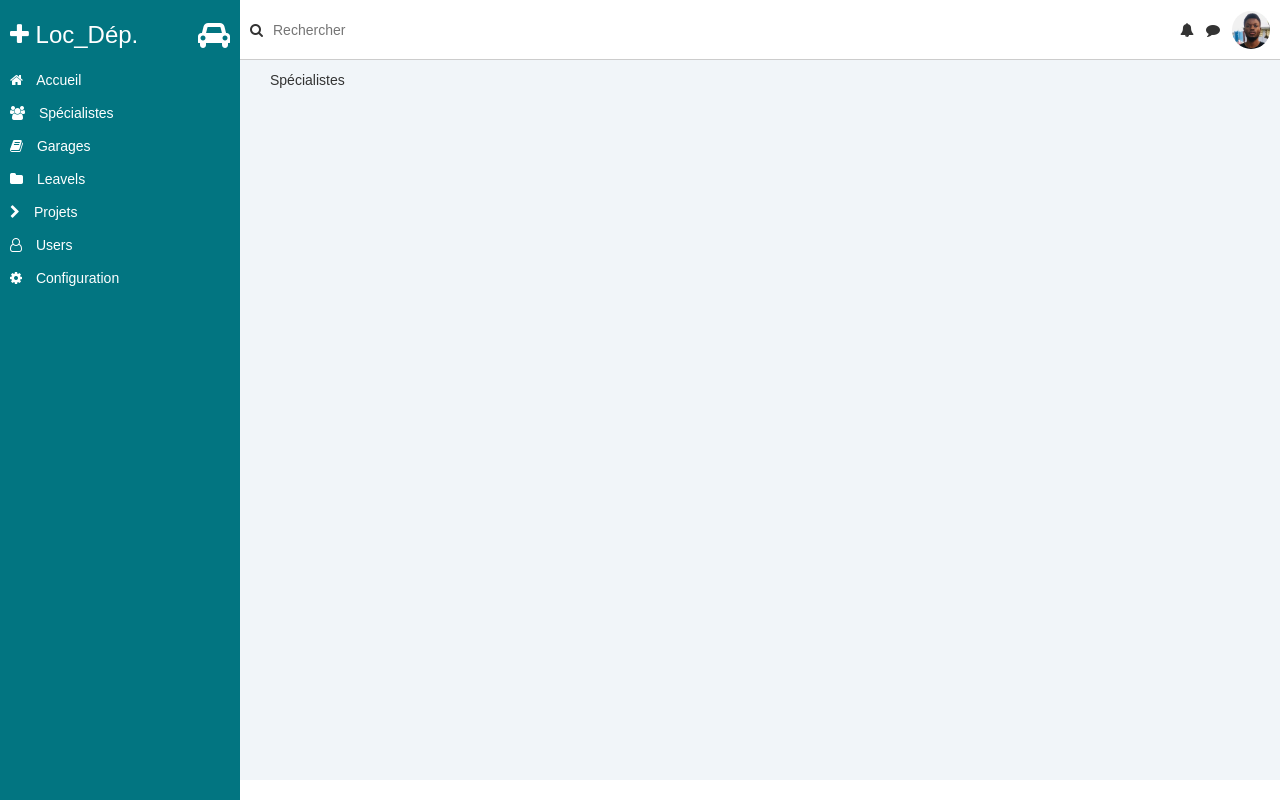
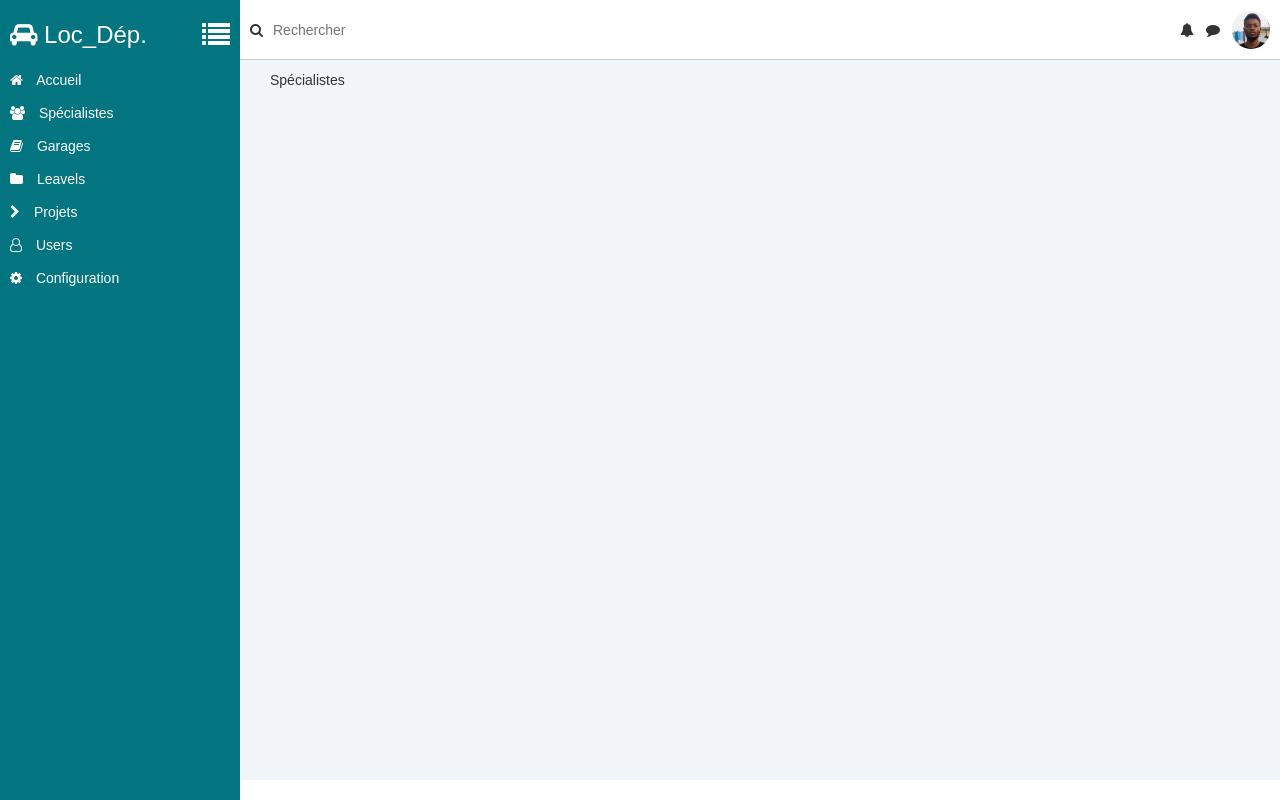
Before and after one commit to StephaneCash/Localisation_D-panneur_en_Automobile, a PHP site: page /views/specialistes.php in a window 1280 px wide. Run offline with PHP 8.4, Linux system fonts and the light colour scheme.

Commit message:
Manage Header

```diff
--- a/include/header.php
+++ b/include/header.php
@@ -17,10 +17,10 @@
     <div class='sidebar'>
         <div class="sidebar-header">
             <h3 class="brand">
-                <span class="fa fa-plus"></span>
+                <span class="fa fa-car"></span>
                 <span>Loc_Dép.</span>
             </h3>
-            <label for="sidebar-toggle" class="fa fa-car fa-2x" style="margin-top: 14px"></label>
+            <label for="sidebar-toggle" class="fa fa-list fa-2x" style="margin-top: 14px"></label>
         </div>
 
         <div class="sidebar-menu">
```
